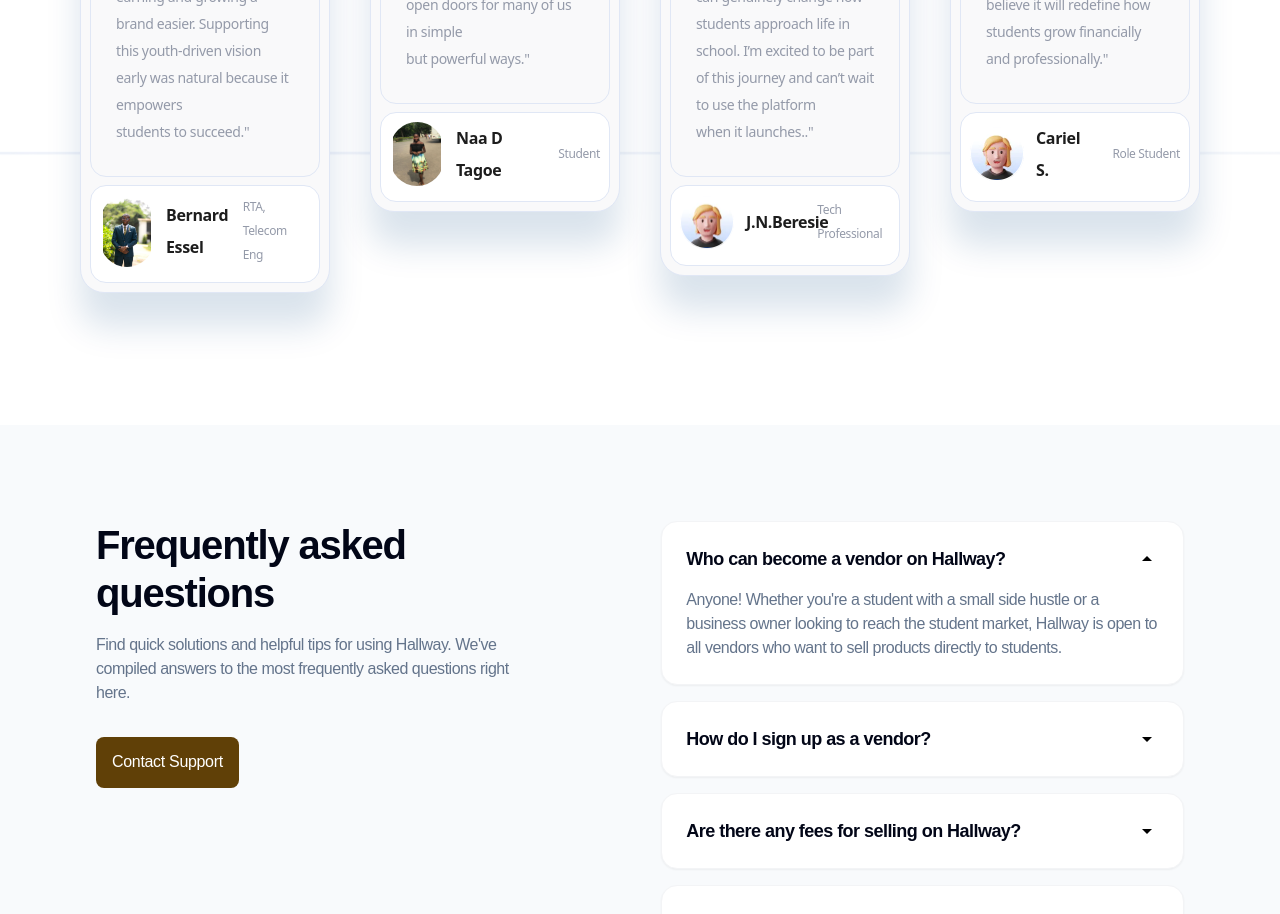
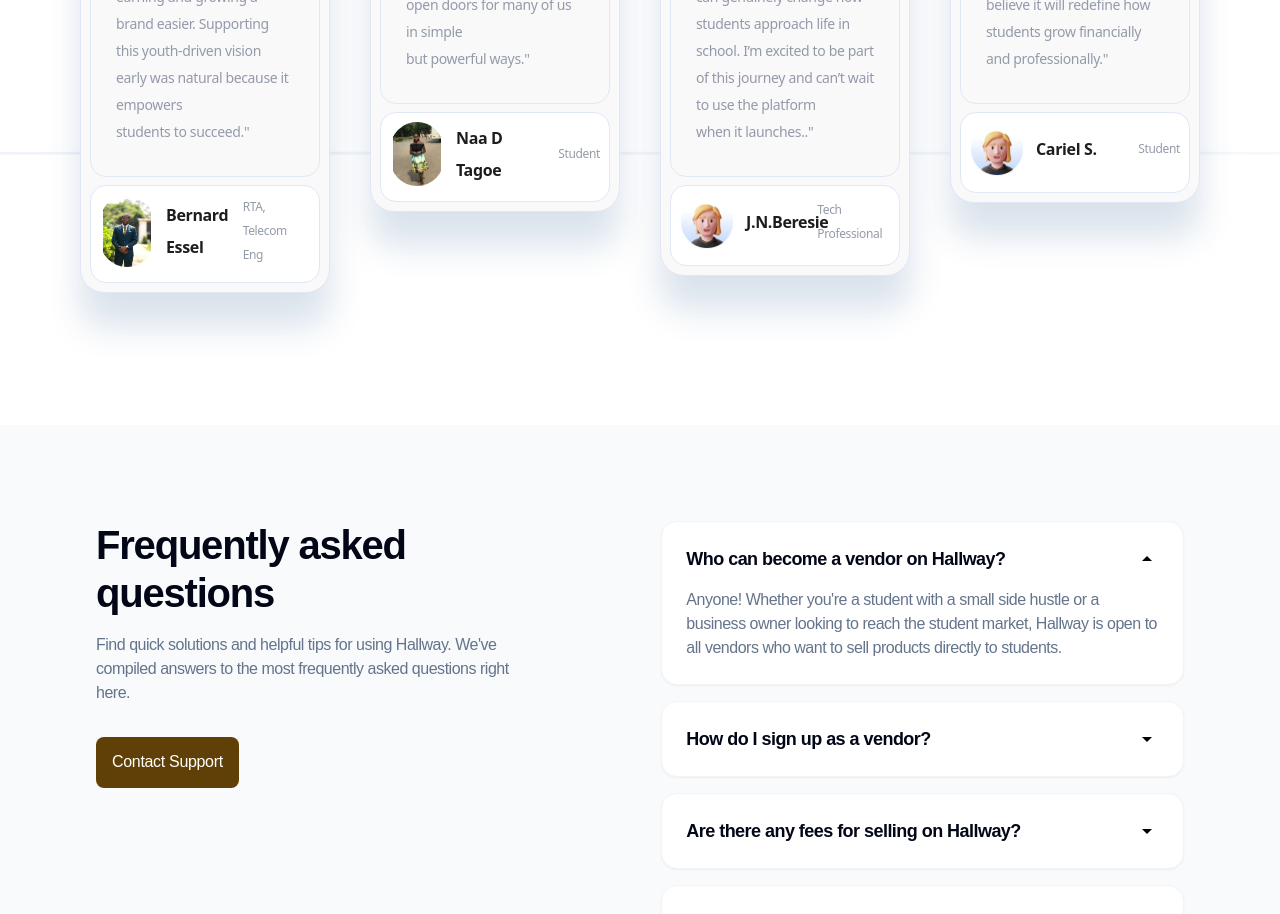
Before and after one commit to thouartdarkens-ux/pixel-perfect-clone-38, a React (Vite) app: page /BecomeaVendor in a window 1280 px wide. Shown: the part 3960-4874 px from the top of the page. Built offline with nearby package versions, Linux system fonts and the light colour scheme.

Commit message:
Update TestimonialsSection.tsx

```diff
--- a/src/components/TestimonialsSection.tsx
+++ b/src/components/TestimonialsSection.tsx
@@ -29,7 +29,7 @@ const testimonials = [{
   heading: "UENR",
   quote: "\"What drew me to Hallway is the vision behind it. It’s not just about making money, it’s about helping students realize they don’t have to wait until after graduation to start building something meaningful. Hallway creates that bridge between campus life and real opportunities, and I believe it will redefine how students grow financially and professionally.\"",
   authorName: "Cariel S.",
-  authorTitle: "Role Student",
+  authorTitle: "Student",
   authorAvatar: "/images/avatar-james.png",
   className: "max-md:mt-5"
 }];
```
